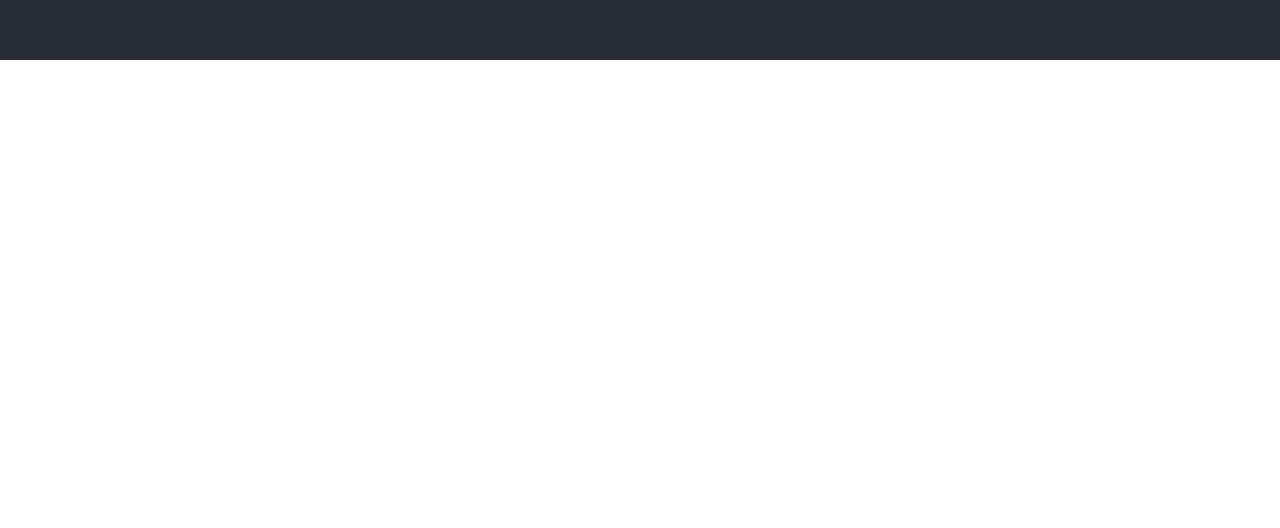
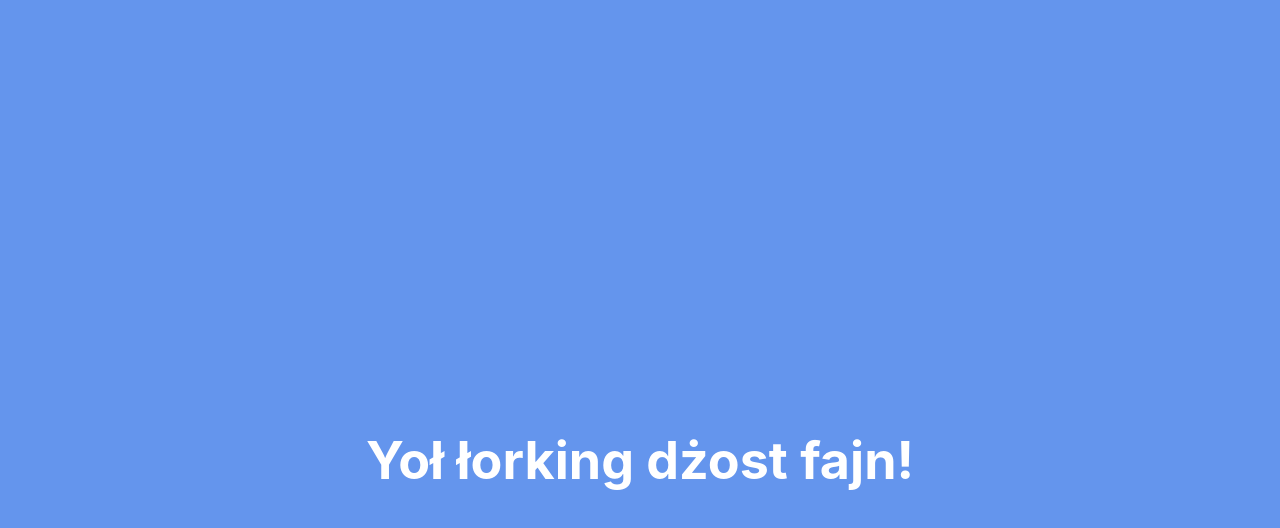
Before and after one commit to memirsajlow/mountainapp, a React (Create React App) app: page / in a window 1280 px wide. Shown: the part 740-1268 px from the top of the page. Before the commit the page ends 800 px from the top, so only its background shows below. Built offline with nearby package versions, Linux system fonts and the light colour scheme.

Commit message:
one little change

```diff
--- a/src/layouts/App/App.js
+++ b/src/layouts/App/App.js
@@ -1,5 +1,6 @@
 
 import './App.scss';
+import Header from "../../components/Header/Header";
 
 function App() {
   return (
@@ -7,6 +8,7 @@ function App() {
       <header className="App-header">
        <h1>Siema góry!</h1>
       </header>
+      <Header/>
     </div>
   );
 }
```
